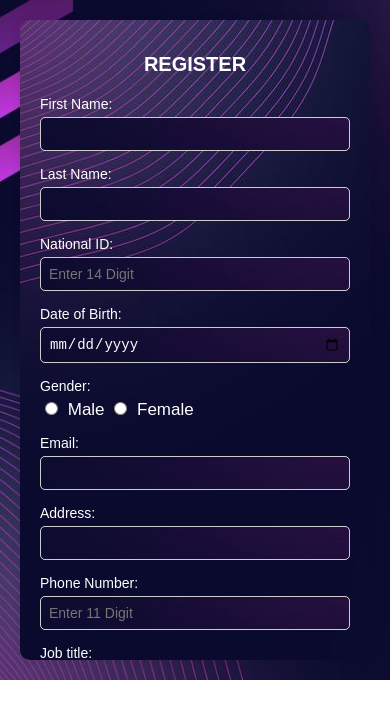
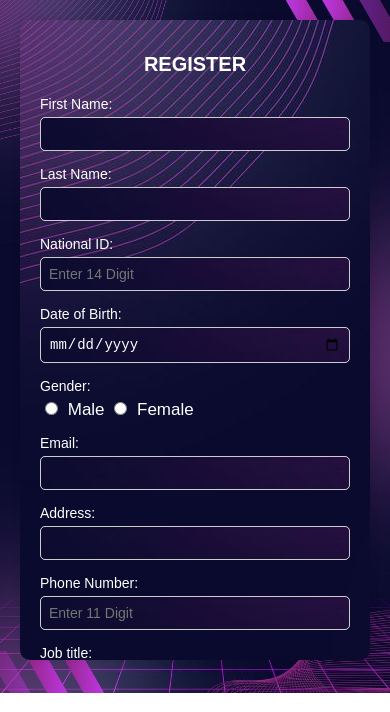
Before and after one commit to shahdbahaa232/Simple-Registration-Form, a plain HTML site: page index.html in a window 390 px wide. Drawn offline with Linux system fonts and the light colour scheme; some packages are replaced by stand-ins of ours; a script that the page names is missing.

Commit message:
second commit

```diff
--- a/style.css
+++ b/style.css
@@ -94,9 +94,10 @@
     }
 }
 
-@media (max-width: 480px) {
+@media (max-width: 411px) {
     body {
         padding: 20px;
+        background-image: url(./img/r5.jpg);
     }
 
     form {
```
